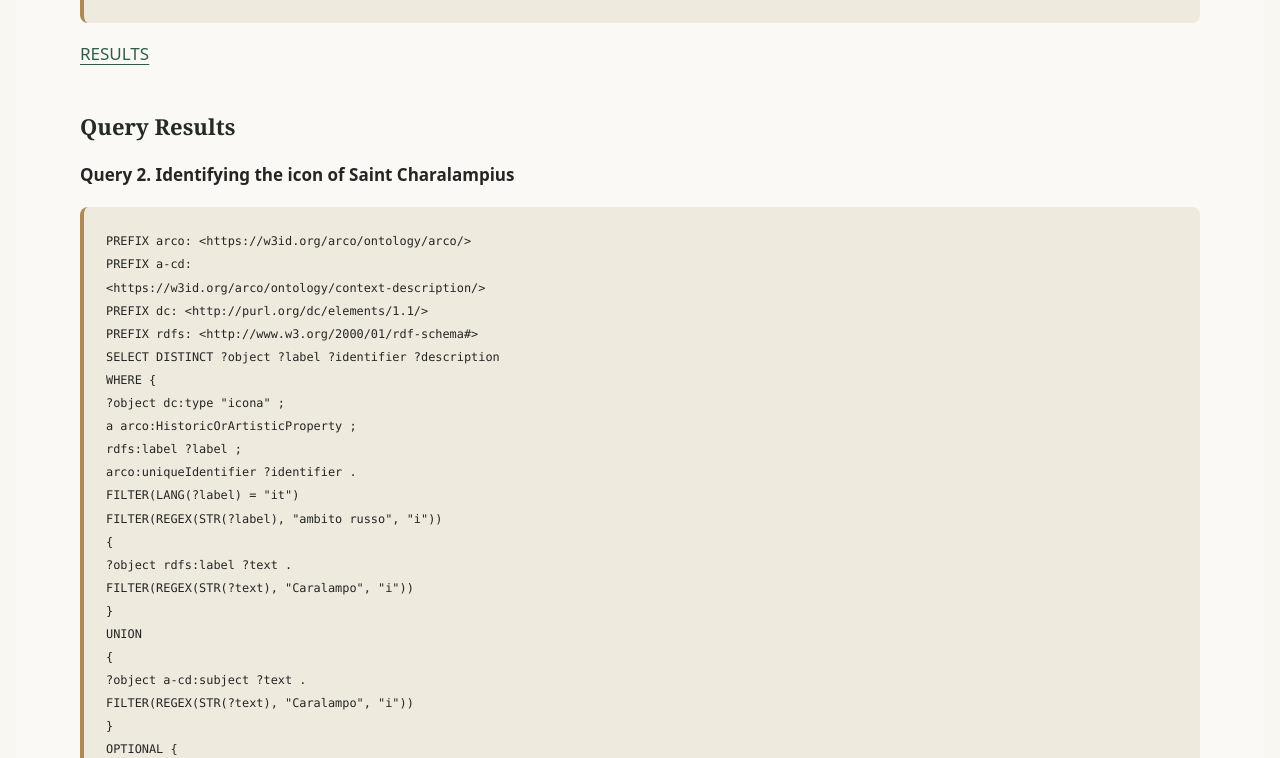
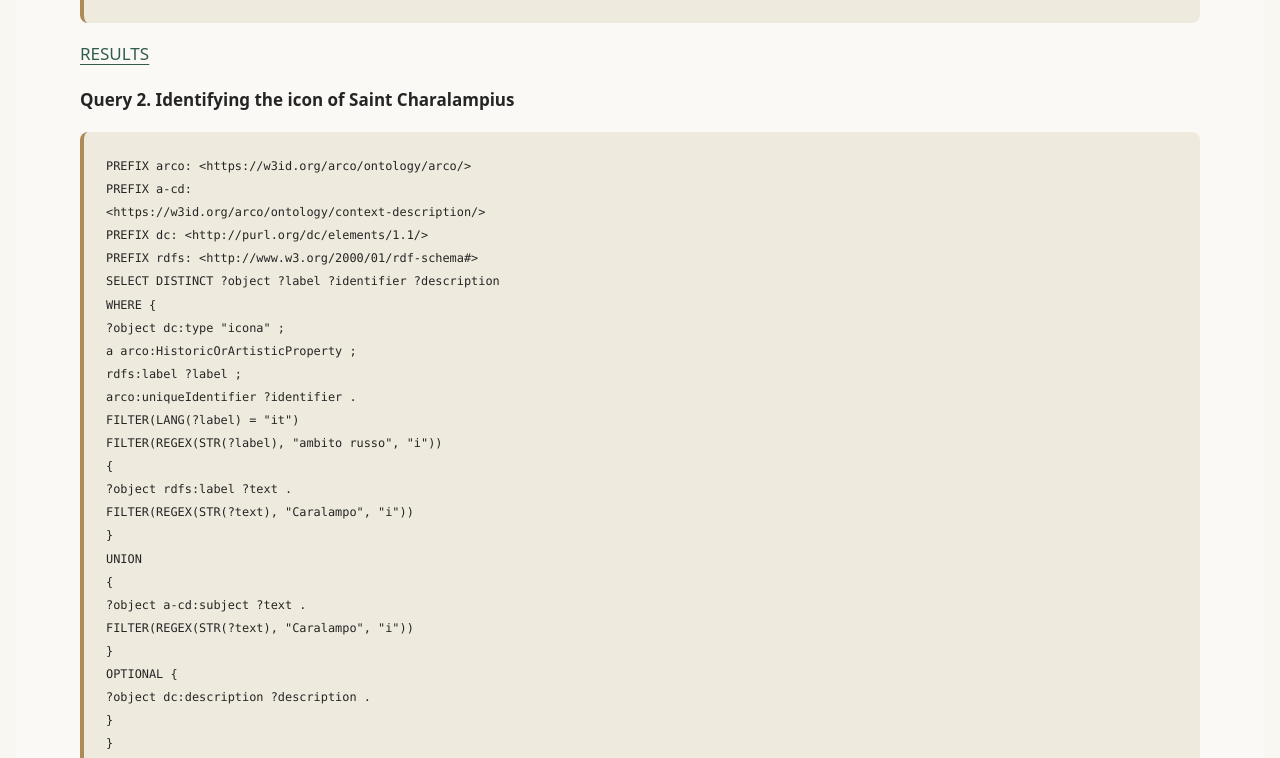
Before and after one commit to ameenahubey-lang/charalampius-kg.com., a plain HTML site: page sparql.html in a window 1280 px wide. Shown: the part 842-1600 px from the top of the page. Drawn offline with Linux system fonts and the light colour scheme.

Commit message:
Update sparql.html

```diff
--- a/sparql.html
+++ b/sparql.html
@@ -189,10 +189,7 @@ FILTER(LANG(?label) = "it")
 FILTER(REGEX(STR(?label), "ambito russo", "i"))
 }
 ORDER BY ?label
-LIMIT 100</code></pre><p><a href="https://dati.cultura.gov.it/sparql?default-graph-uri=&amp;query=PREFIX+arco%3A+%3Chttps%3A%2F%2Fw3id.org%2Farco%2Fontology%2Farco%2F%3E%0D%0APREFIX+dc%3A+%3Chttp%3A%2F%2Fpurl.org%2Fdc%2Felements%2F1.1%2F%3E%0D%0APREFIX+rdfs%3A+%3Chttp%3A%2F%2Fwww.w3.org%2F2000%2F01%2Frdf-schema%23%3E%0D%0A%0D%0ASELECT+DISTINCT+%3Fobject+%3Flabel%0D%0AWHERE+%7B%0D%0A++%3Fobject+dc%3Atype+%22icona%22+%3B%0D%0A++++++++++a+arco%3AHistoricOrArtisticProperty+%3B%0D%0A++++++++++rdfs%3Alabel+%3Flabel+.%0D%0A%0D%0A++FILTER%28LANG%28%3Flabel%29+%3D+%22it%22%29%0D%0A++FILTER%28REGEX%28STR%28%3Flabel%29%2C+%22ambito+russo%22%2C+%22i%22%29%29%0D%0A%7D%0D%0AORDER+BY+%3Flabel%0D%0ALIMIT+100&amp;format=text%2Fhtml&amp;timeout=0&amp;signal_void=on"><u>RESULTS</u></a></p><p><strong><h3>Query Results</h3>
-
-
-</figure>Query 2. Identifying the icon of Saint
+LIMIT 100</code></pre><p><a href="https://dati.cultura.gov.it/sparql?default-graph-uri=&amp;query=PREFIX+arco%3A+%3Chttps%3A%2F%2Fw3id.org%2Farco%2Fontology%2Farco%2F%3E%0D%0APREFIX+dc%3A+%3Chttp%3A%2F%2Fpurl.org%2Fdc%2Felements%2F1.1%2F%3E%0D%0APREFIX+rdfs%3A+%3Chttp%3A%2F%2Fwww.w3.org%2F2000%2F01%2Frdf-schema%23%3E%0D%0A%0D%0ASELECT+DISTINCT+%3Fobject+%3Flabel%0D%0AWHERE+%7B%0D%0A++%3Fobject+dc%3Atype+%22icona%22+%3B%0D%0A++++++++++a+arco%3AHistoricOrArtisticProperty+%3B%0D%0A++++++++++rdfs%3Alabel+%3Flabel+.%0D%0A%0D%0A++FILTER%28LANG%28%3Flabel%29+%3D+%22it%22%29%0D%0A++FILTER%28REGEX%28STR%28%3Flabel%29%2C+%22ambito+russo%22%2C+%22i%22%29%29%0D%0A%7D%0D%0AORDER+BY+%3Flabel%0D%0ALIMIT+100&amp;format=text%2Fhtml&amp;timeout=0&amp;signal_void=on"><u>RESULTS</u></a></p><p><strong>Query 2. Identifying the icon of Saint
 Charalampius</strong></p><pre class="query-code"><code>PREFIX arco: &lt;https://w3id.org/arco/ontology/arco/&gt;
 PREFIX a-cd:
 &lt;https://w3id.org/arco/ontology/context-description/&gt;
```
